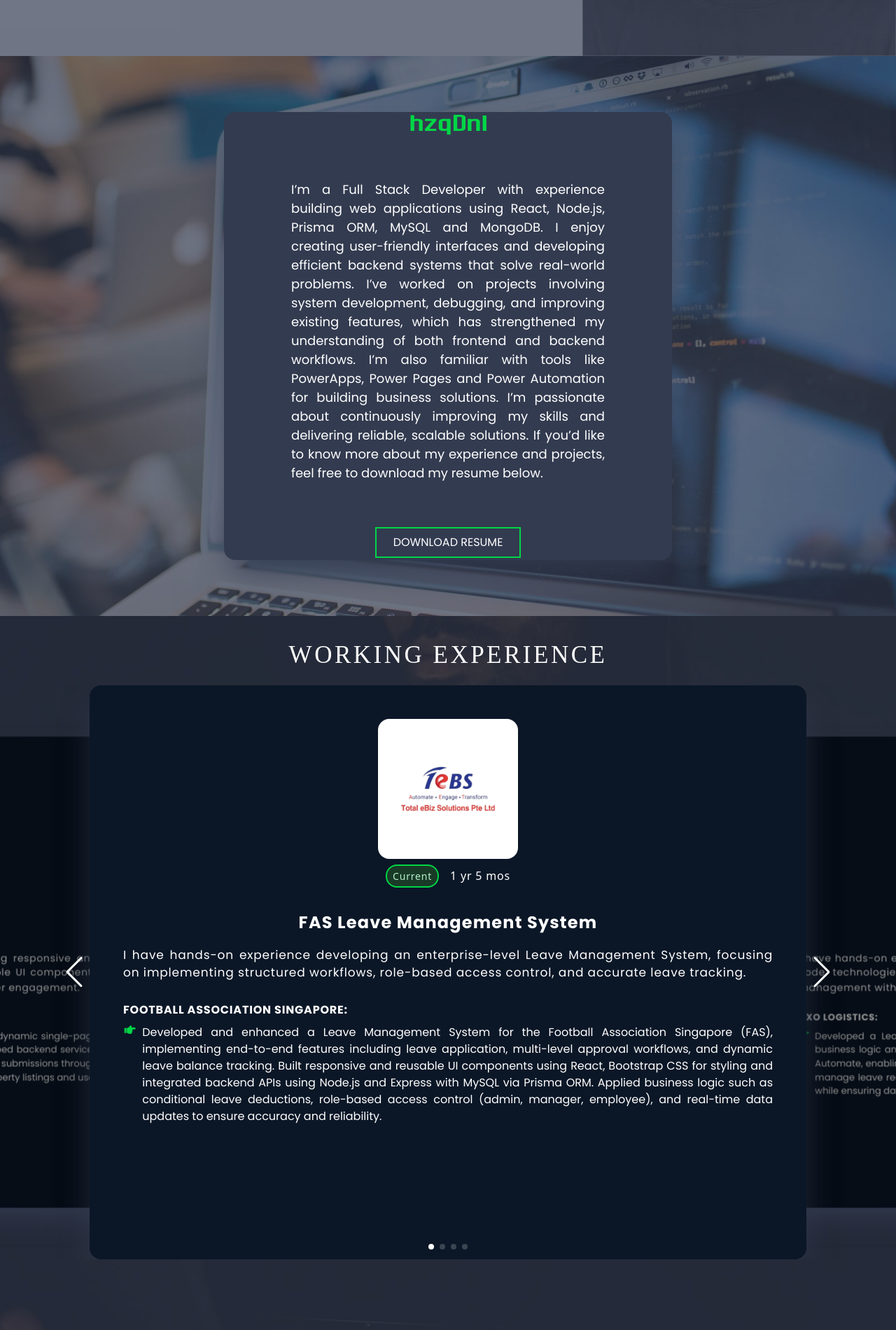
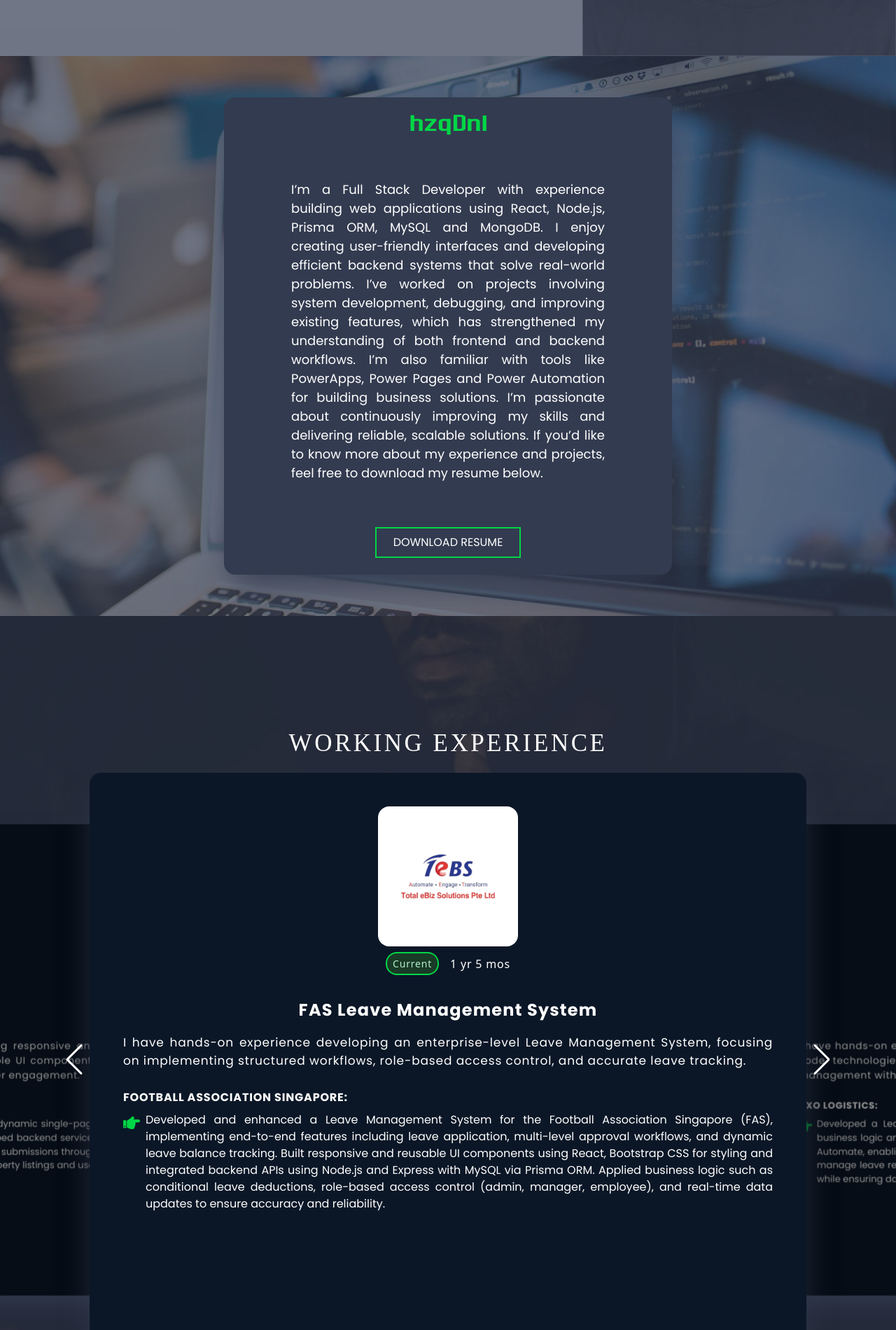
Before and after one commit to Hzqdnl/MyPortfolio, a React (Vite) app: page / in a window 1280 px wide. Shown: the part 720-2620 px from the top of the page at 70% size. Built offline with nearby package versions, Linux system fonts and the light colour scheme; a web font is replaced by a local one.

Commit message:
fon setel

```diff
--- a/src/components/about.jsx
+++ b/src/components/about.jsx
@@ -5,14 +5,14 @@ import logo from '../assets/hzqDnlogo.svg';
 
 const About = () => {
   return (
-    <section id='about' className='relative w-full h-screen bg-cover bg-center bg-no-repeat' style={{ backgroundImage: `url(${BgAbout})` }}>
-      <div className="absolute top-0 left-0 w-full h-full inset-0 bg-[#333B50]/70 z-10">
+    <section id='about' className='relative w-full min-h-screen bg-cover bg-center bg-no-repeat' style={{ backgroundImage: `url(${BgAbout})` }}>
+      <div className="flex items-center absolute top-0 left-0 w-full h-full inset-0 bg-[#333B50]/70 z-10">
         <motion.div
           initial={{ opacity: 0, y: -50 }} // Fade in from above
           whileInView={{ opacity: 1, y: 0 }}
           viewport={{ once: false, amount: 0.5 }}
           transition={{ duration: 0.8, ease: "easeOut" }}
-          className='container h-[80vh] my-[65px] md:my-[80px] flex flex-col mx-auto items-center justify-center bg-[#333B50] w-[380px] md:w-[50%] shadow-2xl shadow-[#333B50] rounded-2xl p-6 md:px-24'
+          className='container flex flex-col mx-auto items-center justify-center bg-[#333B50] w-[380px] md:w-[50%] shadow-2xl shadow-[#333B50] rounded-2xl p-6 md:px-24'
         >
           <div>
             <img  src={logo} alt="logo" />
@@ -26,7 +26,7 @@ const About = () => {
               I’m passionate about continuously improving my skills and delivering reliable, scalable solutions.
               If you’d like to know more about my experience and projects, feel free to download my resume below.</p>
           </div>
-          <div className='cursor-pointer bg-transparent text-[14px] md:text-[16px] font-[Poppins] border-2 border-[#00D646] text-white uppercase py-1 px-2 md:py-2 md:px-6 transition-all duration-200 hover:bg-[#00D646] hover:text-[#333B50] hover:border-[#333B50]'>
+          <div className='cursor-pointer bg-transparent text-[12px] md:text-[16px] font-[Poppins] border-2 border-[#00D646] text-white uppercase py-1 px-2 md:py-2 md:px-6 transition-all duration-200 hover:bg-[#00D646] hover:text-[#333B50] hover:border-[#333B50]'>
             <a href="#">
               Download Resume
             </a>
--- a/src/components/details.jsx
+++ b/src/components/details.jsx
@@ -7,13 +7,13 @@ import Bgdetails from '../assets/bg-details.jpg'
 const Details = () => {
   return (
   <section id='contact' className='w-full min-h-screen bg-cover bg-center bg-no-repeat relative' style={{backgroundImage: `url(${Bgdetails})`}}>
-  <div className="absolute top-0 left-0 w-full h-full inset-0 bg-[#333B50]/70 z-10">
+  <div className="flex items-center absolute top-0 left-0 w-full h-full inset-0 bg-[#333B50]/70 z-10">
     <motion.div
      initial={{ opacity: 0, y: -50 }} // Fade in from above
      whileInView={{ opacity: 1, y: 0 }}
      viewport={{ once: false, amount: 0.5 }}
      transition={{ duration: 0.8, ease: "easeOut" }}
-    className='flex flex-col-reverse md:flex-row justify-center py-6 px-6 md:py-12 md:px-24 rounded-2xl w-[80%] gap-6 md:gap-12 items-center mx-auto my-10 md:my-20 bg-[#333B50] shadow-2xl shadow-[#333B50]'>
+    className='flex flex-col-reverse md:flex-row justify-center py-6 px-6 md:py-12 md:px-24 rounded-2xl w-[80%] gap-6 md:gap-12 items-center mx-auto bg-[#333B50] shadow-2xl shadow-[#333B50]'>
       <div className='w-full md:w-1/2 flex flex-col justify-center'>
         <p className='hidden md:block font-[Poppins] uppercase text-white text-[24px] md:text-[30px] tracking-widest'>contact me</p>
         <p className='text-white hidden md:block text-justify text-[14px] md:text-[18px] py-6'>I’m always open to new opportunities, collaborations, or just a friendly conversation. If you have a project in mind or would like to work together, feel free to reach out.</p>
--- a/src/components/projects.jsx
+++ b/src/components/projects.jsx
@@ -13,9 +13,9 @@ import TebsLogo from "../assets/TebsLogo.png";
 
 const Projects = () => {
   return (
-    <section id='projects' className='w-full h-[146vh] xl:h-[140vh] bg-cover bg-center bg-no-repeat relative' style={{ backgroundImage: `url(${Bgtech})` }}>
-      <div className="absolute top-0 left-0 w-full h-full inset-0 bg-[#333B50]/70 z-10">
-        <div className='my-[30px]'>
+    <section id='projects' className='w-full h-[150vh] xl:h-[140vh] bg-cover bg-center bg-no-repeat relative' style={{ backgroundImage: `url(${Bgtech})` }}>
+      <div className="flex items-center absolute top-0 left-0 w-full h-full inset-0 bg-[#333B50]/70 z-10">
+        <div className="w-full min-w-0 max-w-full">
           <div className='flex justify-center items-center pb-4 overflow-hidden'>
             <motion.p
               initial={{ opacity: 0, x: -50 }}
@@ -26,20 +26,33 @@ const Projects = () => {
               Working Experience
             </motion.p>
           </div>
+          <div className="w-full max-w-full min-w-0 overflow-x-hidden px-2 md:px-0">
           <Swiper
-          className='h-[820px]'
+            className="h-[min(190vh,820px)] md:h-[820px] w-full max-w-full min-w-0 rounded-2xl box-border"
             modules={[Navigation, Pagination, EffectCoverflow, A11y, Autoplay]}
             effect={'coverflow'}
             coverflowEffect={{
               rotate: 0,
               stretch: 0,
-              depth: 100,
-              modifier: 2.5,
+              depth: 40,
+              modifier: 1.2,
             }}
             grabCursor={true}
             centeredSlides={true}
-            spaceBetween={50}
-            slidesPerView={'auto'}
+            spaceBetween={16}
+            slidesPerView={1}
+            breakpoints={{
+              768: {
+                slidesPerView: 'auto',
+                spaceBetween: 50,
+                coverflowEffect: {
+                  rotate: 0,
+                  stretch: 0,
+                  depth: 100,
+                  modifier: 2.5,
+                },
+              },
+            }}
             navigation={{
               nextEl: '.swiper-button-next',
               prevEl: '.swiper-button-prev',
@@ -52,7 +65,7 @@ const Projects = () => {
             // }}
             speed={900}
           >
-            <SwiperSlide className='w-full max-w-5xl mx-auto p-12 bg-[#0B1727] shadow-2xl shadow-[#333B50] rounded-2xl'>
+            <SwiperSlide className='!w-full max-w-full md:!w-auto md:max-w-5xl mx-auto p-4 sm:p-6 md:p-8 lg:p-12 bg-[#0B1727] shadow-2xl shadow-[#333B50] rounded-2xl box-border'>
               <div className='flex flex-col justify-center items-center overflow-hidden pb-6'>
                 <img src={TebsLogo} alt="TebsLogo" className='md:w-50 md:h-50 w-30 h-30 bg-white mx-auto rounded-2xl' />
                 <div className='flex text-white tracking-wider gap-4 py-2 items-center'>
@@ -71,7 +84,7 @@ const Projects = () => {
               <div className='flex flex-col gap-2 pt-3 text-justify text-white text-[14px] md:text-[16px] font-[Poppins]'>
                 <p className='uppercase font-[Poppins] tracking-wider font-bold'>Football Association Singapore:</p>
                 <div className='flex gap-2 text-justify'>
-                  <FaHandPointRight className='text-[#00D646] w-full md:w-25' />
+                  <FaHandPointRight className='text-[#00D646] shrink-0 w-5 h-5 mt-1 md:w-6 md:h-6' />
                   <p> Developed and enhanced a Leave Management System for the Football Association Singapore (FAS),
                     implementing end-to-end features including leave application, multi-level approval workflows,
                     and dynamic leave balance tracking. Built responsive and reusable UI components using React,
@@ -82,7 +95,7 @@ const Projects = () => {
               </div>
             </div>
             </SwiperSlide>
-            <SwiperSlide className='w-full max-w-5xl mx-auto p-12 bg-[#0B1727] shadow-2xl shadow-[#333B50] rounded-2xl'>
+            <SwiperSlide className='!w-full max-w-full md:!w-auto md:max-w-5xl mx-auto p-4 sm:p-6 md:p-8 lg:p-12 bg-[#0B1727] shadow-2xl shadow-[#333B50] rounded-2xl box-border'>
               <div className='flex flex-col justify-center items-center overflow-hidden pb-6'>
                 <img src={TebsLogo} alt="TebsLogo" className='md:w-50 md:h-50 w-30 h-30 bg-white mx-auto rounded-2xl' />
                 <div className='flex text-white tracking-wider gap-4 py-2 items-center'>
@@ -101,7 +114,7 @@ const Projects = () => {
               <div className='flex flex-col gap-2 pt-3 text-justify text-white text-[14px] md:text-[16px] font-[Poppins]'>
                 <p className='uppercase font-[Poppins] tracking-wider font-bold'>GXO Logistics:</p>
                 <div className='flex gap-2 text-justify'>
-                  <FaHandPointRight className='text-[#00D646] w-full md:w-25' />
+                  <FaHandPointRight className='text-[#00D646] shrink-0 w-5 h-5 mt-1 md:w-6 md:h-6' />
                   <p>  Developed a Leave Management System using Microsoft Power Pages, integrating JavaScript for custom
                     business logic and enhancing user interactions. Automated approval workflows and notifications using
                     Power Automate, enabling seamless multi-level approval processes. Utilized Dataverse as the primary
@@ -112,7 +125,7 @@ const Projects = () => {
               </div>
             </div>
             </SwiperSlide>
-            <SwiperSlide className='w-full max-w-5xl mx-auto p-12 bg-[#0B1727] shadow-2xl shadow-[#333B50] rounded-2xl'>
+            <SwiperSlide className='!w-full max-w-full md:!w-auto md:max-w-5xl mx-auto p-4 sm:p-6 md:p-8 lg:p-12 bg-[#0B1727] shadow-2xl shadow-[#333B50] rounded-2xl box-border'>
               <div className='flex flex-col justify-center items-center overflow-hidden pb-6'>
                 <img src={TebsLogo} alt="TebsLogo" className='md:w-50 md:h-50 w-30 h-30 bg-white mx-auto rounded-2xl' />
                 <div className='flex text-white tracking-wider gap-4 py-2 items-center'>
@@ -132,7 +145,7 @@ const Projects = () => {
               <div className='flex flex-col gap-2 pt-3 text-justify text-white text-[14px] md:text-[16px] font-[Poppins]'>
                 <p className='uppercase font-[Poppins] tracking-wider font-bold'>Mahsing Real Estate:</p>
                 <div className='flex gap-2 text-justify'>
-                  <FaHandPointRight className='text-[#00D646] w-full md:w-25' />
+                  <FaHandPointRight className='text-[#00D646] shrink-0 w-5 h-5 mt-1 md:w-6 md:h-6' />
                   <p> Developed a Real Estate Marketing Website for MahSing using Angular as the frontend framework
                     and Tailwind CSS for responsive and modern UI styling. Built a scalable backend using Node.js
                     and Express.js to handle API requests, property data management, and user enquiries. Integrated
@@ -143,7 +156,7 @@ const Projects = () => {
               </div>
             </div>
             </SwiperSlide>
-            <SwiperSlide className='w-full max-w-5xl mx-auto p-12 bg-[#0B1727] shadow-2xl shadow-[#333B50] rounded-2xl'>
+            <SwiperSlide className='!w-full max-w-full md:!w-auto md:max-w-5xl mx-auto p-4 sm:p-6 md:p-8 lg:p-12 bg-[#0B1727] shadow-2xl shadow-[#333B50] rounded-2xl box-border'>
               <div className='flex flex-col justify-center items-center overflow-hidden pb-6'>
                 <img src={TebsLogo} alt="TebsLogo" className='md:w-50 md:h-50 w-30 h-30 bg-white mx-auto rounded-2xl' />
                 <div className='flex text-white tracking-wider gap-4 py-2 items-center'>
@@ -163,7 +176,7 @@ const Projects = () => {
               <div className='flex flex-col gap-2 pt-3 text-justify text-white text-[14px] md:text-[16px] font-[Poppins]'>
                 <p className='uppercase font-[Poppins] tracking-wider font-bold'>Gamuda Real Estate:</p>
                 <div className='flex gap-2 text-justify'>
-                  <FaHandPointRight className='text-[#00D646] w-full md:w-25' />
+                  <FaHandPointRight className='text-[#00D646] shrink-0 w-5 h-5 mt-1 md:w-6 md:h-6' />
                   <p> Built a Real Estate Marketing Website for Gamuda property projects using Angular for a dynamic
                     single-page application experience and Tailwind CSS for responsive and consistent UI design.
                     Developed backend services using Node.js and Express.js to manage property content, project
@@ -173,115 +186,10 @@ const Projects = () => {
               </div>
             </div>
             </SwiperSlide>
-            {/* <SwiperSlide className='w-full max-w-5xl mx-auto p-12 bg-[#0B1727] shadow-2xl shadow-[#333B50] rounded-2xl'>
-            <div className='flex justify-center items-center overflow-hidden'>
-              <p className='text-[14px] md:text-[24px] capitalize font-bold font-[Poppins] text-[#00D646] text-center tracking-wider'>GXO Logistic Leave Management System</p>
-            </div>
-            <div className='pt-4 overflow-hidden'>
-              <p className='text-[12px] md:text-[17px] font-[Poppins] text-white text-justify tracking-wider pb-4'>
-              I have hands-on experience developing enterprise and commercial web applications across multiple industries,
-              including Leave Management systems and property platforms.
-              </p>
-              <div className='flex flex-col gap-2 pt-3 text-justify text-white text-[12px] md:text-[16px] font-[Poppins]'>
-                <p className='uppercase font-[Poppins] tracking-wider font-bold'>Football Association Singapore:</p>
-                <div className='flex gap-2 text-justify'>
-                  <FaHandPointRight className='text-[#00D646] w-25' />
-                  <p>I worked on a Leave Management System for the Football Association Singapore (FAS),
-                    building features for leave application, approval workflows, and balance tracking using React,
-                    Node.js, Express, and MySQL (Prisma ORM). I focused on ensuring smooth user experience and accurate data handling.</p>
-                </div>
-              </div>
-            </div>
-            </SwiperSlide>
-            <SwiperSlide className='w-full max-w-5xl mx-auto p-12 bg-[#0B1727] shadow-2xl shadow-[#333B50] rounded-2xl'>
-            <div className='flex justify-center items-center overflow-hidden'>
-              <p className='text-[14px] md:text-[24px] capitalize font-bold font-[Poppins] text-[#00D646] text-center tracking-wider'>Mahsing Real Estate Marketing Website</p>
-            </div>
-            <div className='pt-4 overflow-hidden'>
-              <p className='text-[12px] md:text-[17px] font-[Poppins] text-white text-justify tracking-wider pb-4'>
-              I have hands-on experience developing enterprise and commercial web applications across multiple industries,
-              including Leave Management systems and property platforms.
-              </p>
-              <div className='flex flex-col gap-2 pt-3 text-justify text-white text-[12px] md:text-[16px] font-[Poppins]'>
-                <p className='uppercase font-[Poppins] tracking-wider font-bold'>Football Association Singapore:</p>
-                <div className='flex gap-2 text-justify'>
-                  <FaHandPointRight className='text-[#00D646] w-25' />
-                  <p>Built a Real Estate Marketing Website to showcase and promote property developments,
-                    focusing on modern UI/UX and conversion-driven design. Developed responsive layouts using React
-                    and Tailwind CSS, with interactive components such as property carousels, project highlights,
-                    and enquiry forms. Optimized performance and accessibility while ensuring seamless user navigation
-                    across devices to enhance user engagement and lead generation.</p>
-                </div>
-              </div>
-            </div>
-            </SwiperSlide>
-            <SwiperSlide className='w-full max-w-5xl mx-auto p-12 bg-[#0B1727] shadow-2xl shadow-[#333B50] rounded-2xl'>
-            <div className='flex justify-center items-center overflow-hidden'>
-              <p className='text-[14px] md:text-[24px] capitalize font-bold font-[Poppins] text-[#00D646] text-center tracking-wider'>Gamuda Real Estate Marketing Website</p>
-            </div>
-            <div className='pt-4 overflow-hidden'>
-              <p className='text-[12px] md:text-[17px] font-[Poppins] text-white text-justify tracking-wider pb-4'>
-              I have hands-on experience developing enterprise and commercial web applications across multiple industries,
-              including Leave Management systems and property platforms.
-              </p>
-              <div className='flex flex-col gap-2 pt-3 text-justify text-white text-[12px] md:text-[16px] font-[Poppins]'>
-                <p className='uppercase font-[Poppins] tracking-wider font-bold'>Football Association Singapore:</p>
-                <div className='flex gap-2 text-justify'>
-                  <FaHandPointRight className='text-[#00D646] w-25' />
-                  <p>Built a Real Estate Marketing Website to showcase and promote property developments,
-                    focusing on modern UI/UX and conversion-driven design. Developed responsive layouts using React
-                    and Tailwind CSS, with interactive components such as property carousels, project highlights,
-                    and enquiry forms. Optimized performance and accessibility while ensuring seamless user navigation
-                    across devices to enhance user engagement and lead generation.</p>
-                </div>
-              </div>
-            </div>
-            </SwiperSlide> */}
-            <div className="swiper-button-next text-white lg:pr-24 xl:pr-48"></div>
-            <div className="swiper-button-prev text-white lg:pl-24 xl:pl-48"></div>
+            <div className="swiper-button-next text-white pr-28 pt-92 md:pt-0 md:pr-0 lg:pr-24 xl:pr-48"></div>
+            <div className="swiper-button-prev text-white pl-28 pt-92 md:pt-0 md:pl-0 lg:pl-24 xl:pl-48"></div>
           </Swiper>
-          {/* <motion.div
-            initial={{ opacity: 0, y: 50 }}
-            whileInView={{ opacity: 1, y: 0 }}
-            viewport={{ once: false, amount: 0.5 }}
-            transition={{ duration: 0.6, ease: "easeOut" }}
-            className='bg-[#333B50] shadow-2xl shadow-[#333B50] rounded-2xl mx-[25px] md:mx-52 my-12 md:py-6 px-4 py-4 md:px-16'
-          >
-            <div className='flex justify-center items-center overflow-hidden'>
-              <p className='text-[14px] md:text-[24px] uppercase font-bold font-[Poppins] text-[#00D646] text-center tracking-wider'>Project Description</p>
-            </div>
-            <div className='pt-4 overflow-hidden'>
-              <p className='text-[12px] md:text-[17px] font-[Poppins] text-white text-justify tracking-wider pb-4'>
-              I have hands-on experience developing enterprise and commercial web applications across multiple industries,
-              including Leave Management systems and property platforms.
-              </p>
-              <div className='flex flex-col gap-2 pt-3 text-justify text-white text-[12px] md:text-[16px] font-[Poppins]'>
-                <p className='uppercase font-[Poppins] tracking-wider font-bold'>Football Association Singapore:</p>
-                <div className='flex gap-2 text-justify'>
-                  <FaHandPointRight className='text-[#00D646] w-25' />
-                  <p>I worked on a Leave Management System for the Football Association Singapore (FAS),
-                    building features for leave application, approval workflows, and balance tracking using React,
-                    Node.js, Express, and MySQL (Prisma ORM). I focused on ensuring smooth user experience and accurate data handling.</p>
-                </div>
-              <div className='py-4'>
-                <p className='uppercase font-[Poppins] tracking-wider font-bold'>GXO Logistics:</p>
-                <div className='flex gap-2'>
-                  <FaHandPointRight className='text-[#00D646] w-25' />
-                  <p>I contributed to a multi-country Leave Management System for GXO Logistics
-                    (Singapore, Malaysia, India, Thailand, Taiwan) using Power Pages, Dataverse, and MySQL.
-                    I implemented role-based workflows, standardized processes, and ensured data consistency across regions.</p>
-              </div>
-                </div>
-                <p className='uppercase font-[Poppins] tracking-wider font-bold'>Gamuda and MahSing:</p>
-                <div className='flex gap-2'>
-                  <FaHandPointRight className='text-[#00D646] w-25' />
-                  <p>I worked on property web platforms for Gamuda and MahSing,
-                    developing responsive interfaces with Angular and Tailwind CSS, and
-                    building backend APIs with Node.js and MySQL to support property listings and user management.</p>
-                </div>
-              </div>
-            </div>
-          </motion.div> */}
+          </div>
         </div>
       </div>
     </section>
--- a/src/components/tech.jsx
+++ b/src/components/tech.jsx
@@ -20,8 +20,8 @@ const techStack = [react, node, express, mysql, prisma1, html5, bootstrap, tailw
 const Tech = () => {
   return (
     <section id="Tech" className='w-full h-[78vh] md:min-h-screen bg-cover bg-center bg-no-repeat relative' style={{backgroundImage: `url(${Bgproject})`}}>
-      <div className="absolute top-0 left-0 w-full h-full inset-0 bg-[#333B50]/70 z-10">
-        <div className="my-[30px]">
+      <div className="flex items-center absolute top-0 left-0 w-full h-full inset-0 bg-[#333B50]/70 z-10">
+        <div>
           <div className='flex justify-center items-center overflow-hidden'>
             <motion.p
               initial={{ opacity: 0, x: -50 }}
```
Also changed, not shown: src/components/hero.jsx (+6 -5 lines), src/components/nav.jsx (+4 -4 lines).
